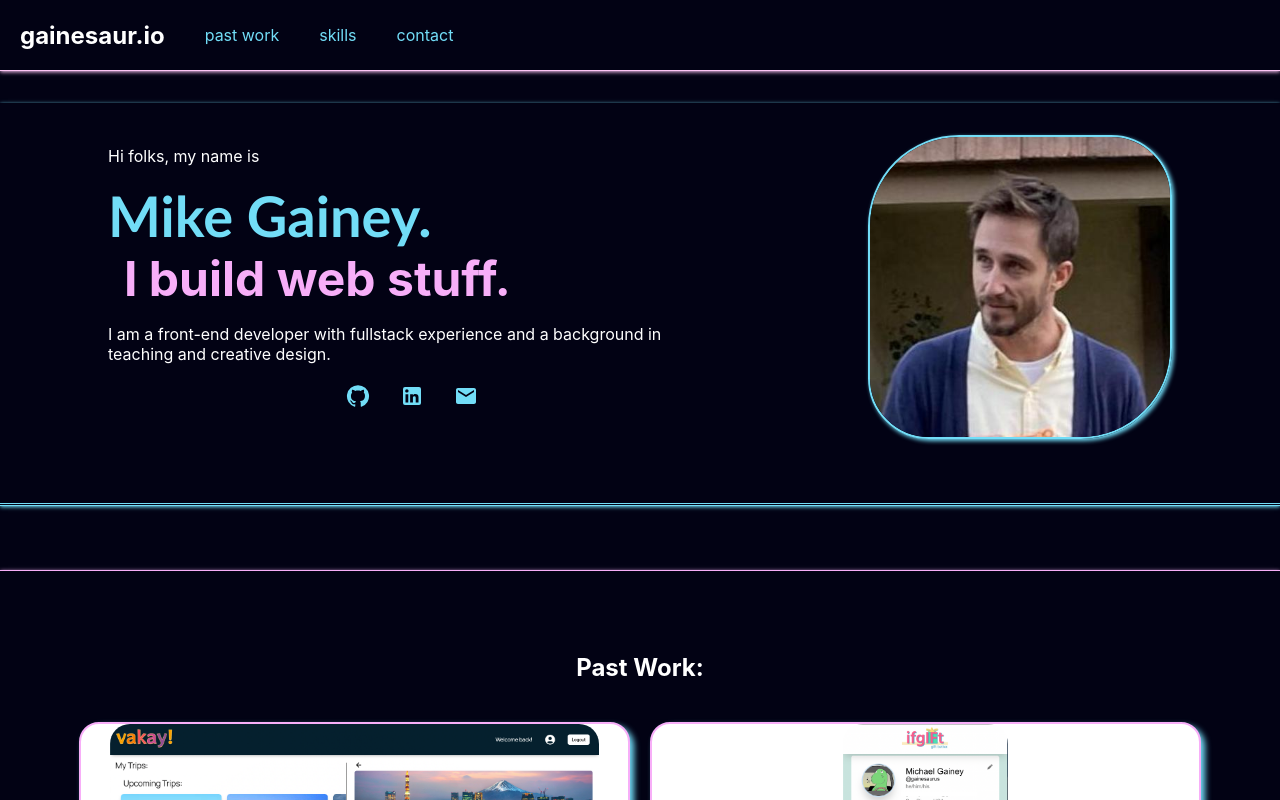
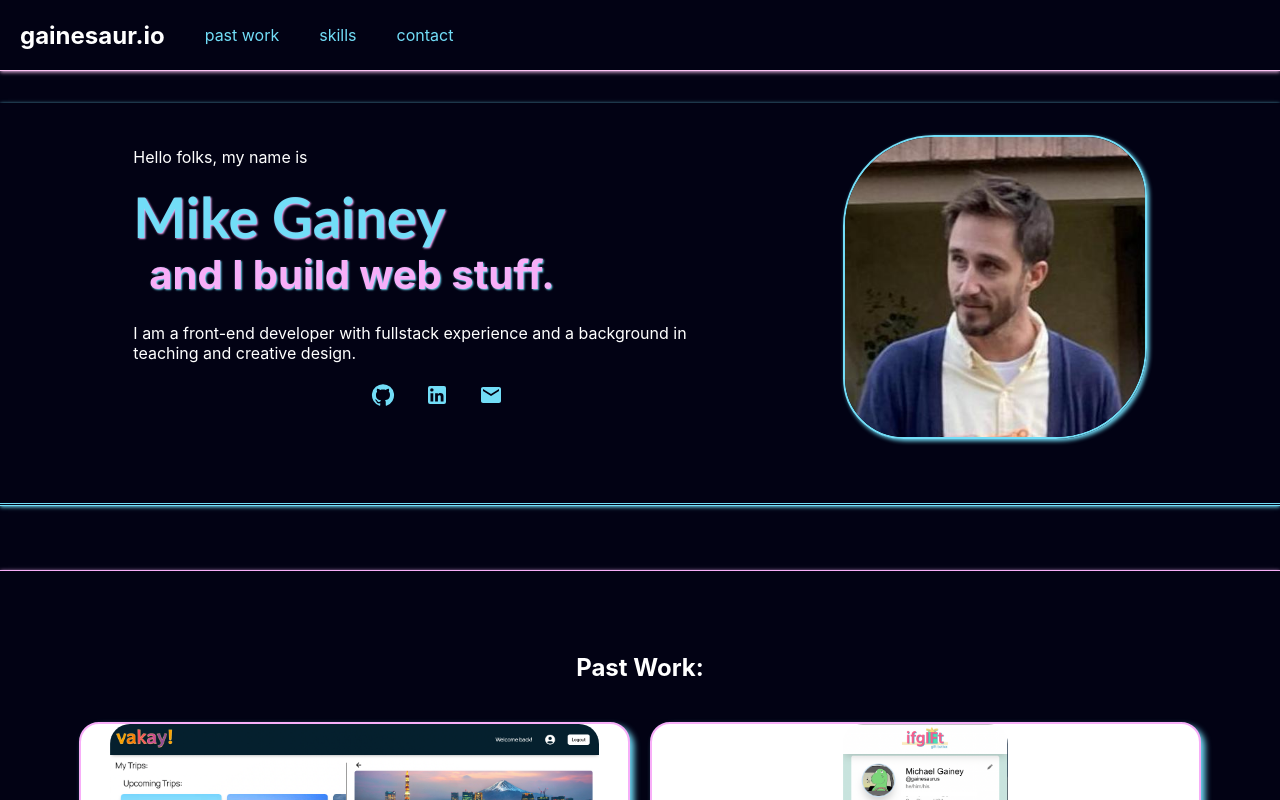
Before and after one commit to gainesaurus/portfolio, a React (Create React App) app: page / in a window 1280 px wide. Shown: the top 800 px of the page. Built offline with nearby package versions, Linux system fonts and the light colour scheme.

Commit message:
about styling

```diff
--- a/src/Components/About.module.css
+++ b/src/Components/About.module.css
@@ -4,7 +4,7 @@
   border-bottom: 3px double var(--about);
   box-shadow: 0 1px 4px var(--about);
   align-items: center;
-  justify-content: space-around;
+  justify-content: space-evenly;
   margin-top: 2rem;
 }
 
@@ -27,15 +27,17 @@
   font-size: 3.5rem;
   font-family:'Gill Sans', 'Gill Sans MT', Calibri, 'Trebuchet MS', sans-serif;
   color: var(--about);
+  text-shadow: 1px 1px 2px var(--projects);
   margin: 1rem 0 0 0;
   padding: 0;
 }
 
 .bio {
   display: flex;
-  font-size: 3rem;
+  font-size: 2.5rem;
   color: var(--projects);
-  margin: 0 0 1rem 1rem;
+  text-shadow: 1px 1px 2px var(--about);
+  margin: 0 0 1.5rem 1rem;
 }
 
 .linkList {
@@ -47,4 +49,5 @@
 .icon {
   display: flex;
   margin: 10px;
+
 }
--- a/src/Components/About.tsx
+++ b/src/Components/About.tsx
@@ -7,9 +7,9 @@ const About = () => {
   return (
     <section id="about" className={styles.container}>
       <div className={styles.description}>
-        <p>Hi folks, my name is</p>
-        <h2 className={styles.name}> Mike Gainey.</h2>
-        <h3 className={styles.bio}>I build web stuff.</h3>
+        <p>Hello folks, my name is</p>
+        <h2 className={styles.name}> Mike Gainey</h2>
+        <h3 className={styles.bio}>and I build web stuff.</h3>
         <p>I am a front-end developer with fullstack experience and a background in teaching and creative design.</p>
         <div className={styles.linkList}>
           <a href='https://github.com/gainesaurus'
--- a/src/Components/SkillsList.module.css
+++ b/src/Components/SkillsList.module.css
@@ -65,7 +65,7 @@
   display: flex;
   flex-direction: column;
   color: white;
-  align-items: end;
+  align-items: flex-end;
   margin-right: 2%;
 }
 
```
